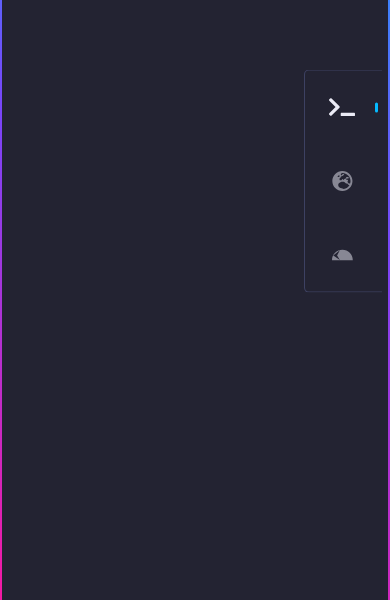
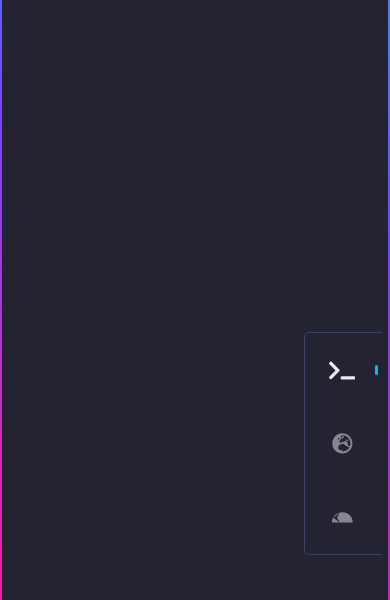
Before and after one commit to hectorbennett/hectorbennett.com, a Next.js app: page / in a window 390 px wide. Shown: the part 241-841 px from the top of the page. Built offline with nearby package versions, Linux system fonts and the light colour scheme.

Commit message:
move tray on mobile

```diff
--- a/components/Tray/Tray.module.scss
+++ b/components/Tray/Tray.module.scss
@@ -1,12 +1,12 @@
 @use "styles/colours";
 @use "styles/fonts";
+@use "styles/screens";
 
 .tray {
   min-height: 10px;
   position: fixed;
   right: 8px;
-  top: 50%;
-  transform: translate(0, -50%);
+  bottom: 3rem;
   background: colours.$steelgrey;
   display: flex;
   flex-direction: column;
@@ -17,12 +17,17 @@
   border-radius: 5px 0px 0px 5px;
   z-index: 0;
 
+  @include screens.md {
+    top: 50%;
+    transform: translate(0, -50%);
+    bottom: initial;
+  }
+
   &:hover,
   &:focus-within {
     z-index: 2147483647;
   }
 }
-
 
 .tray_item {
   display: flex;
```
